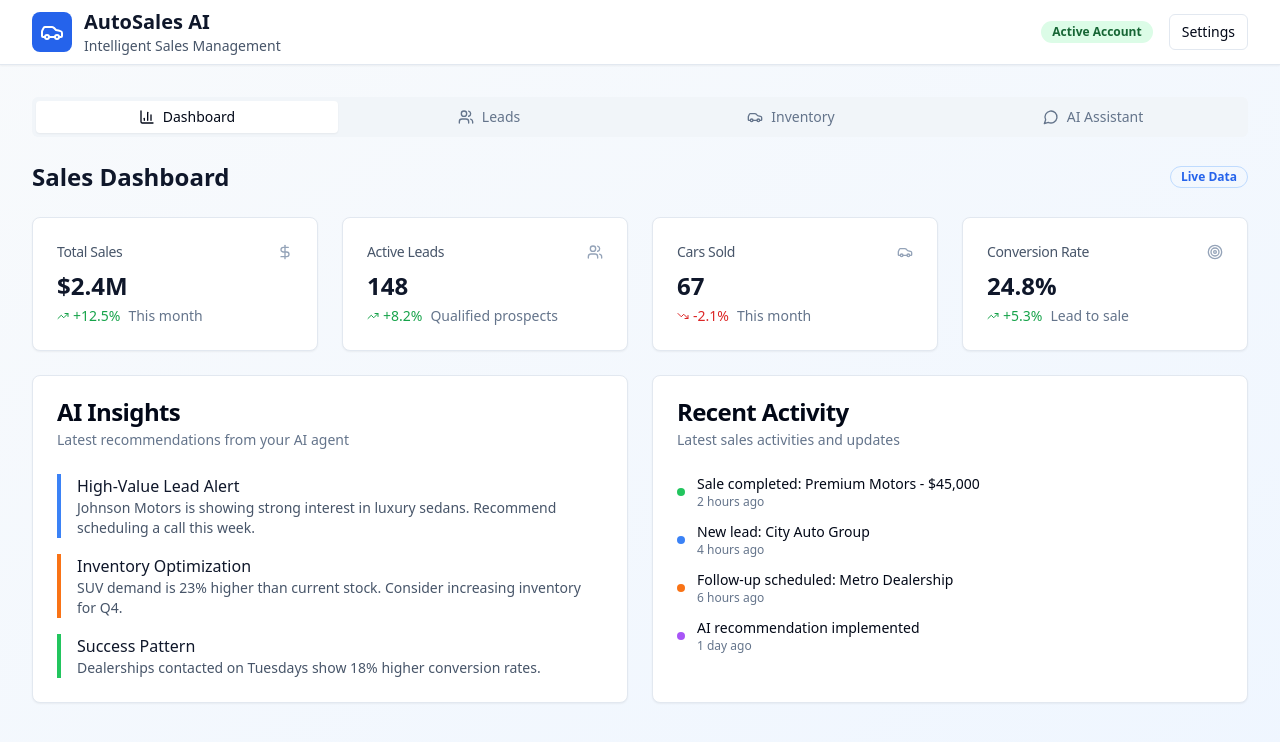
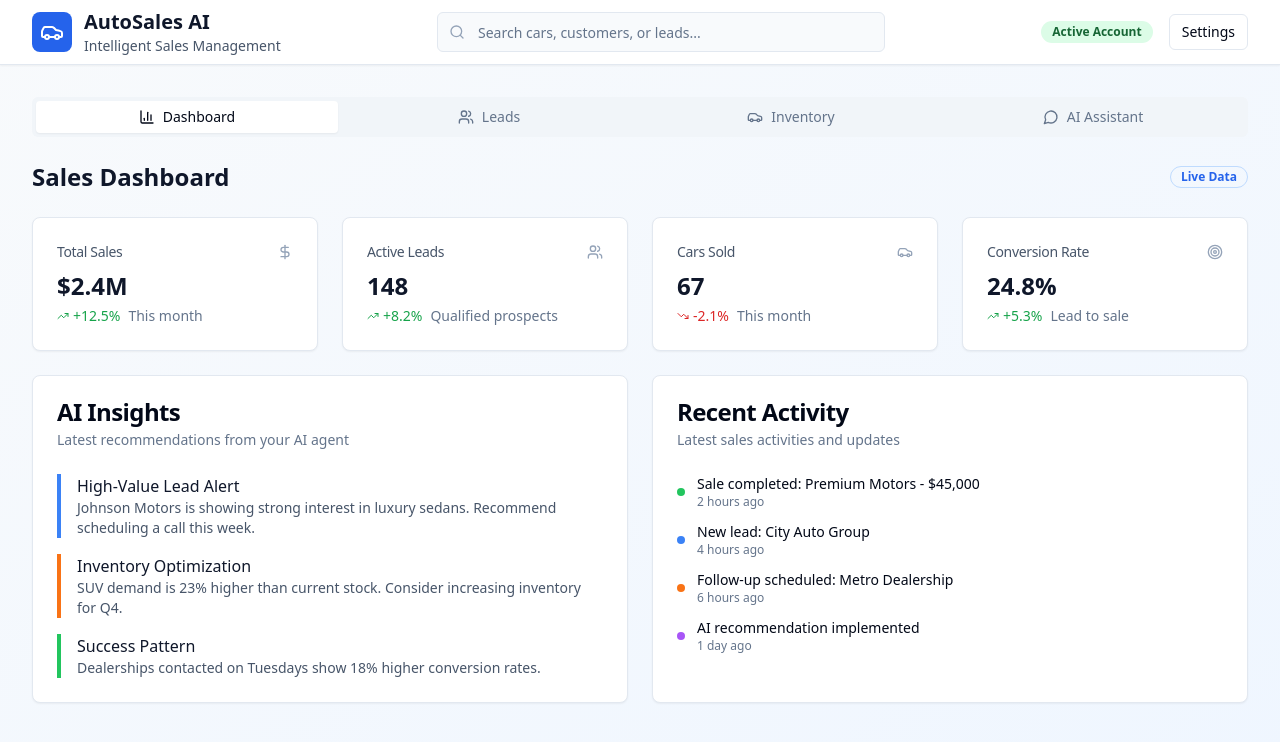
Before and after one commit to armirh123/car-sales-alchemist-ai, a React (Vite) app: page / in a window 1280 px wide. Shown: the top 742 px of the page. Built offline with nearby package versions, Linux system fonts and the light colour scheme.

Commit message:
Add search bar to dashboard
Implement search functionality for cars and customers.

```diff
--- /dev/null
+++ b/src/components/GlobalSearch.tsx
@@ -0,0 +1,140 @@
+
+import { useState, useEffect } from "react";
+import { Input } from "@/components/ui/input";
+import { Card, CardContent } from "@/components/ui/card";
+import { Badge } from "@/components/ui/badge";
+import { Search, Car, Users, Phone, Mail } from "lucide-react";
+
+const GlobalSearch = () => {
+  const [searchTerm, setSearchTerm] = useState("");
+  const [showResults, setShowResults] = useState(false);
+  const [searchResults, setSearchResults] = useState<any[]>([]);
+
+  // Mock data for search
+  const mockData = {
+    cars: [
+      { id: 1, type: "car", make: "Toyota", model: "Camry", year: 2023, price: "$28,500", status: "available" },
+      { id: 2, type: "car", make: "Honda", model: "Accord", year: 2024, price: "$32,000", status: "sold" },
+      { id: 3, type: "car", make: "Tesla", model: "Model 3", year: 2024, price: "$45,000", status: "available" },
+      { id: 4, type: "car", make: "Ford", model: "F-150", year: 2023, price: "$38,000", status: "available" },
+      { id: 5, type: "car", make: "BMW", model: "5 Series", year: 2024, price: "$55,000", status: "reserved" },
+    ],
+    customers: [
+      { id: 1, type: "customer", name: "Johnson Motors", contact: "Sarah Johnson", email: "sarah@johnsonmotors.com", phone: "(555) 123-4567", status: "hot" },
+      { id: 2, type: "customer", name: "Metro Auto Group", contact: "Mike Chen", email: "mike@metroauto.com", phone: "(555) 234-5678", status: "warm" },
+      { id: 3, type: "customer", name: "City Dealership", contact: "Lisa Rodriguez", email: "lisa@citydealer.com", phone: "(555) 345-6789", status: "cold" },
+      { id: 4, type: "customer", name: "Premium Motors", contact: "David Kim", email: "david@premiummotors.com", phone: "(555) 456-7890", status: "hot" },
+    ]
+  };
+
+  useEffect(() => {
+    if (searchTerm.length > 0) {
+      const results = [];
+
+      // Search cars
+      const carResults = mockData.cars.filter(car =>
+        car.make.toLowerCase().includes(searchTerm.toLowerCase()) ||
+        car.model.toLowerCase().includes(searchTerm.toLowerCase()) ||
+        car.year.toString().includes(searchTerm)
+      );
+
+      // Search customers
+      const customerResults = mockData.customers.filter(customer =>
+        customer.name.toLowerCase().includes(searchTerm.toLowerCase()) ||
+        customer.contact.toLowerCase().includes(searchTerm.toLowerCase()) ||
+        customer.email.toLowerCase().includes(searchTerm.toLowerCase())
+      );
+
+      results.push(...carResults, ...customerResults);
+      setSearchResults(results);
+      setShowResults(true);
+    } else {
+      setShowResults(false);
+      setSearchResults([]);
+    }
+  }, [searchTerm]);
+
+  const getStatusColor = (status: string) => {
+    switch (status) {
+      case 'hot': case 'available': return 'bg-green-100 text-green-800';
+      case 'warm': case 'reserved': return 'bg-orange-100 text-orange-800';
+      case 'cold': case 'sold': return 'bg-blue-100 text-blue-800';
+      default: return 'bg-gray-100 text-gray-800';
+    }
+  };
+
+  return (
+    <div className="relative">
+      <div className="relative">
+        <Search className="absolute left-3 top-1/2 transform -translate-y-1/2 text-slate-400 h-4 w-4" />
+        <Input
+          placeholder="Search cars, customers, or leads..."
+          value={searchTerm}
+          onChange={(e) => setSearchTerm(e.target.value)}
+          onFocus={() => searchTerm && setShowResults(true)}
+          onBlur={() => setTimeout(() => setShowResults(false), 150)}
+          className="pl-10 bg-slate-50 border-slate-200 focus:bg-white"
+        />
+      </div>
+
+      {showResults && searchResults.length > 0 && (
+        <Card className="absolute top-full left-0 right-0 mt-1 z-50 max-h-96 overflow-y-auto shadow-lg">
+          <CardContent className="p-2">
+            {searchResults.map((result) => (
+              <div
+                key={`${result.type}-${result.id}`}
+                className="p-3 hover:bg-slate-50 rounded-lg cursor-pointer border-b border-slate-100 last:border-b-0"
+              >
+                {result.type === 'car' ? (
+                  <div className="flex items-center justify-between">
+                    <div className="flex items-center space-x-3">
+                      <Car className="h-4 w-4 text-blue-600" />
+                      <div>
+                        <p className="font-medium text-slate-900">
+                          {result.year} {result.make} {result.model}
+                        </p>
+                        <p className="text-sm text-slate-600">{result.price}</p>
+                      </div>
+                    </div>
+                    <Badge className={getStatusColor(result.status)} variant="secondary">
+                      {result.status}
+                    </Badge>
+                  </div>
+                ) : (
+                  <div className="flex items-center justify-between">
+                    <div className="flex items-center space-x-3">
+                      <Users className="h-4 w-4 text-green-600" />
+                      <div>
+                        <p className="font-medium text-slate-900">{result.name}</p>
+                        <p className="text-sm text-slate-600">{result.contact}</p>
+                        <div className="flex items-center space-x-2 text-xs text-slate-500 mt-1">
+                          <span className="flex items-center space-x-1">
+                            <Mail className="h-3 w-3" />
+                            <span>{result.email}</span>
+                          </span>
+                        </div>
+                      </div>
+                    </div>
+                    <Badge className={getStatusColor(result.status)} variant="secondary">
+                      {result.status}
+                    </Badge>
+                  </div>
+                )}
+              </div>
+            ))}
+          </CardContent>
+        </Card>
+      )}
+
+      {showResults && searchResults.length === 0 && searchTerm && (
+        <Card className="absolute top-full left-0 right-0 mt-1 z-50 shadow-lg">
+          <CardContent className="p-4 text-center">
+            <p className="text-slate-500">No results found for "{searchTerm}"</p>
+          </CardContent>
+        </Card>
+      )}
+    </div>
+  );
+};
+
+export default GlobalSearch;
--- a/src/pages/Index.tsx
+++ b/src/pages/Index.tsx
@@ -10,6 +10,7 @@ import DashboardMetrics from "@/components/DashboardMetrics";
 import LeadManagement from "@/components/LeadManagement";
 import AIAssistant from "@/components/AIAssistant";
 import InventoryOverview from "@/components/InventoryOverview";
+import GlobalSearch from "@/components/GlobalSearch";
 
 const Index = () => {
   const [activeTab, setActiveTab] = useState("dashboard");
@@ -29,6 +30,12 @@ const Index = () => {
                 <p className="text-sm text-slate-600">Intelligent Sales Management</p>
               </div>
             </div>
+
+            {/* Global Search Bar */}
+            <div className="flex-1 max-w-md mx-8">
+              <GlobalSearch />
+            </div>
+
             <div className="flex items-center space-x-4">
               <Badge variant="secondary" className="bg-green-100 text-green-800">
                 Active Account
```
